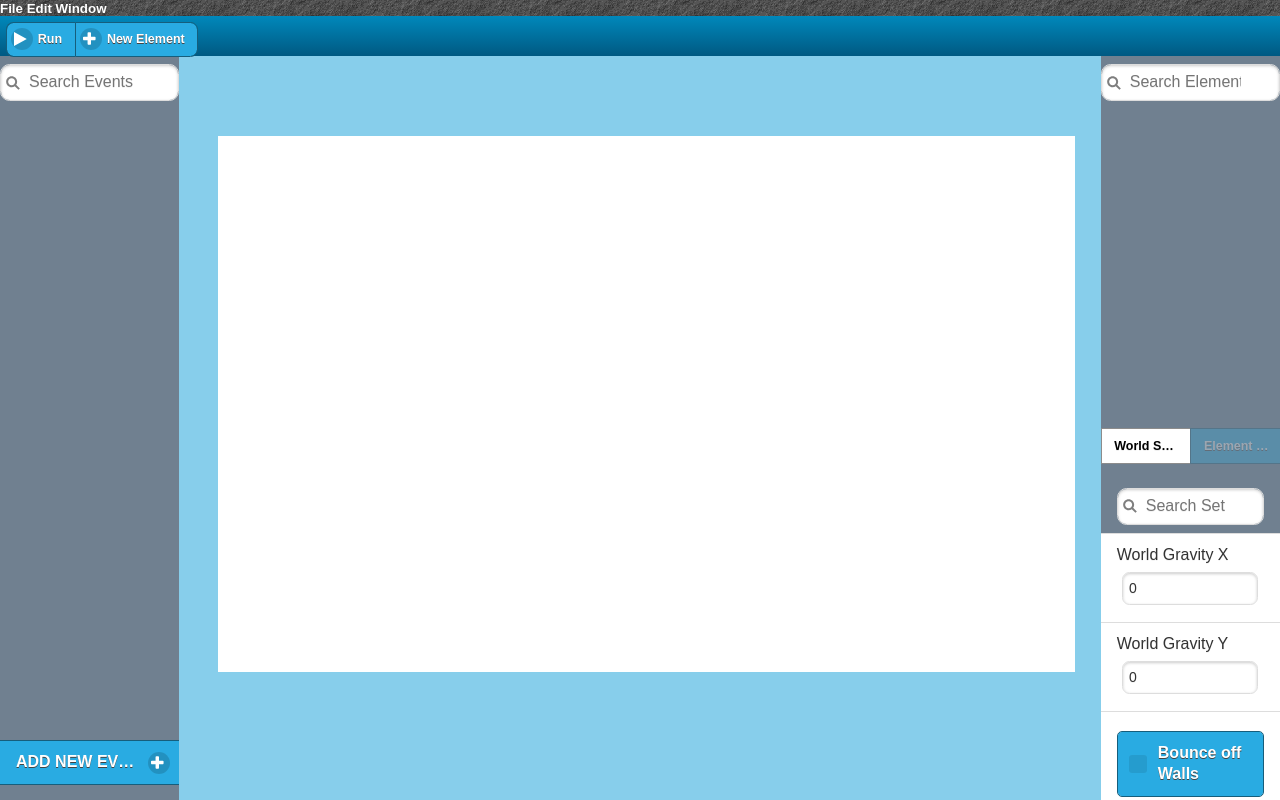
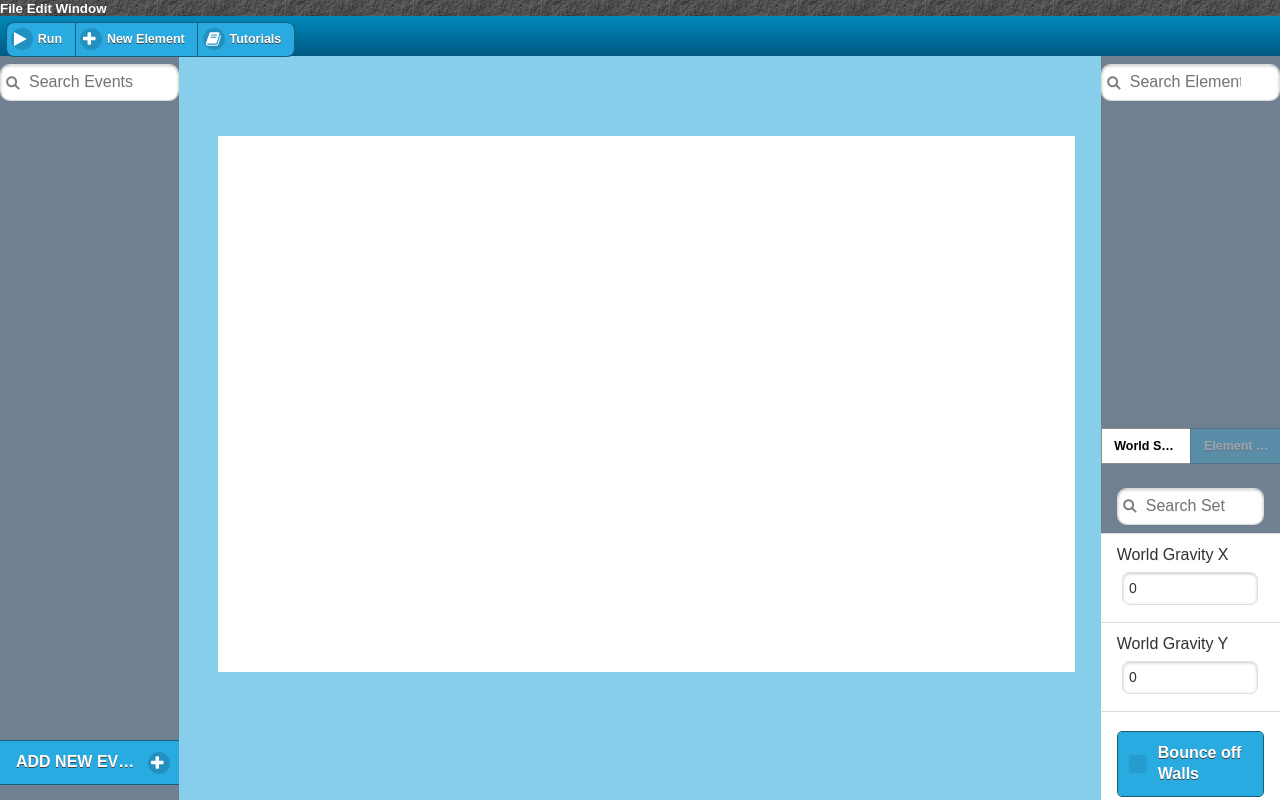
Before and after one commit to blaircalderwood/gameEditor, a plain HTML site: page mainPage/Index.html in a window 1280 px wide. Both pictures are taken after a click on the button "Run". Drawn offline with Linux system fonts and the light colour scheme; files whose address does not match are found by name.

Commit message:
Game canvas size now matches creation canvas

```diff
--- a/mainPage/Index.html
+++ b/mainPage/Index.html
@@ -40,6 +40,7 @@
         <a data-role="button" id="runGameButton"
            onclick="compile()" data-icon="play" title="Compile and run the game">Run</a>
         <a data-role="button" id="newElementButton" onclick="showWidget($('#drawDiv'))" data-icon="plus">New Element</a>
+        <a data-role="button" id="tutorialsButton" onclick="showWidget($('#drawDiv'))" data-icon="book">Tutorials</a>
     </div>
 
 </div>
--- a/mainPage/Interface.js
+++ b/mainPage/Interface.js
@@ -550,7 +550,9 @@ function compile() {
 
     var canImage;
 
-    compileText = "var firstBody;";
+    compileText = "$('#physicsCanvas').width(" + mainCanvas.width + ");$('#physicsCanvas').height(" + mainCanvas.height + ");";
+
+    compileText += "var firstBody;";
 
     for (var i = 0; i < canvasElements.length; i++) {
 
```
